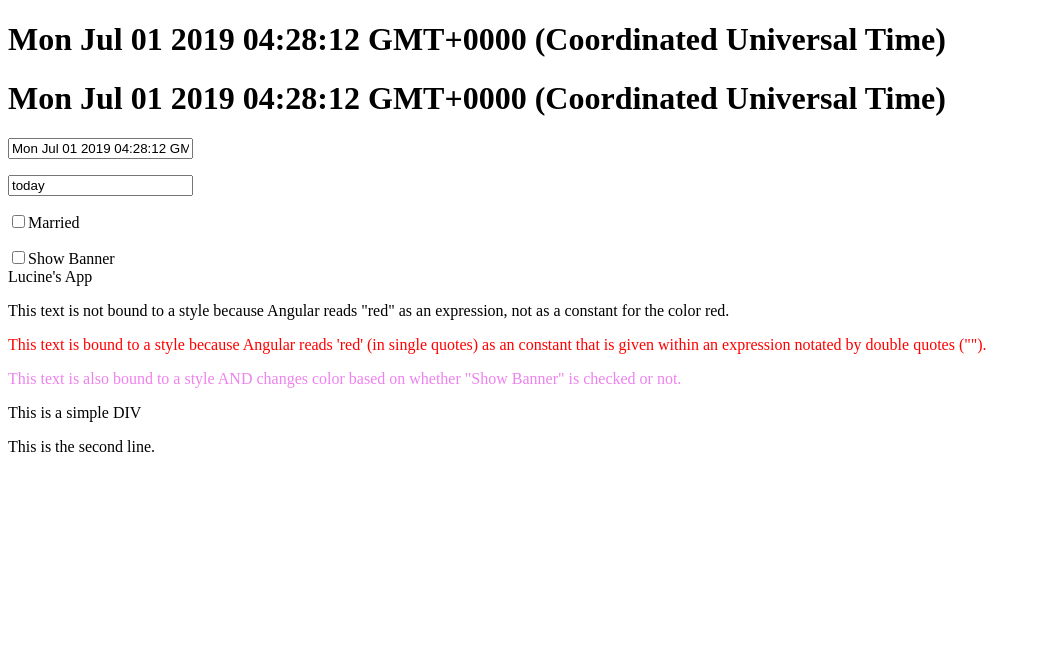
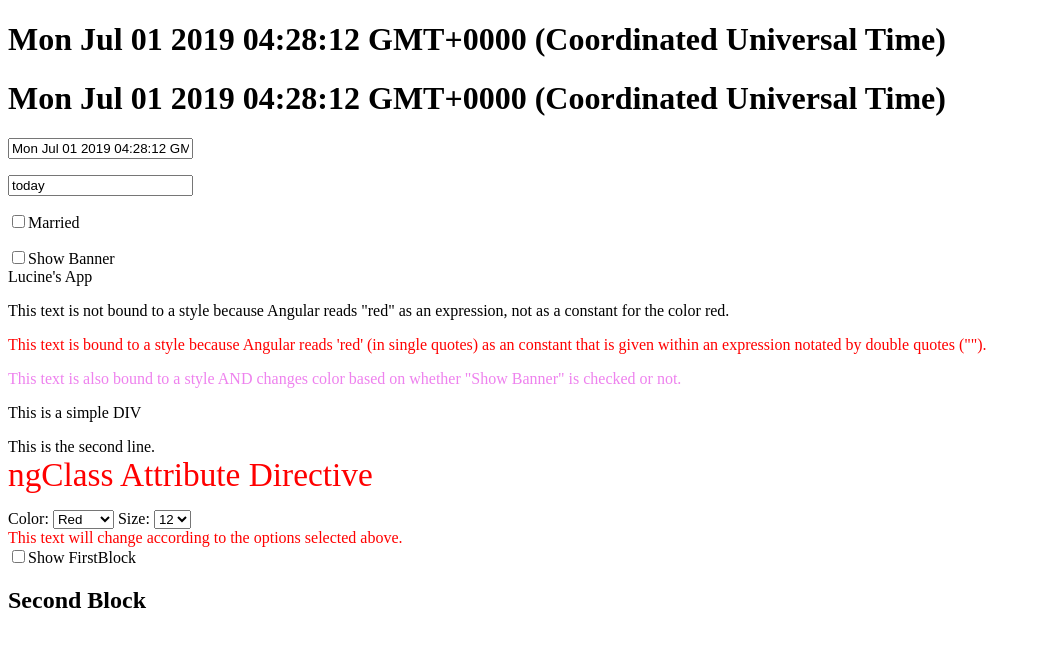
Before and after one commit to leolov2001/Angular-Practice, an Angular app: page / in a window 1280 px wide. Shown: the top 646 px of the page, without its empty margins (0-1041 px from the left). Built offline with nearby package versions, Linux system fonts and the light colour scheme.

Commit message:
Just added Pipes...need to practice on it.

```diff
--- a/src/app/binding/binding.component.css
+++ b/src/app/binding/binding.component.css
@@ -1 +1,2 @@
-.banner {font-size: 25pt;color: aqua; font-weight: 500}
+.banner {font-size: 25pt; font-weight: 500}
+.bright {color: red;}
--- a/src/app/binding/binding.component.html
+++ b/src/app/binding/binding.component.html
@@ -7,26 +7,62 @@
 <input type="text" [attr.value]="today" />
 <p></p>
 <input type="text" value="today" />
-
+<!-- property binding -->
 <p></p>
 <input type="checkbox" [checked]="isMarried" />Married
 <!--Checked is a property, not an attribute and so [attr.checked]="isMarried" will not work-->
 
+<!-- class  binding -->
 <p></p>
 <input type="checkbox" #banner (click)="null" />Show Banner
 <div [class.banner]="banner.checked">Lucine's App</div>
 
-
+<!-- style binding -->
 <p></p>
-<div [style.color]="red">This text is not bound to a style because Angular reads "red" as an expression, not as a constant for the color red.</div>
+<div [style.color]="red">This text is not bound to a style because Angular reads "red" as an expression, not as a
+    constant for the color red.</div>
 <p></p>
-<div [style.color]="'red'">This text is bound to a style because Angular reads 'red' (in single quotes) as an constant that is given within an expression notated by double quotes ("").</div>
+<div [style.color]="'red'">This text is bound to a style because Angular reads 'red' (in single quotes) as an constant
+    that is given within an expression notated by double quotes ("").</div>
 <p></p>
-<div [style.color]="banner.checked ? 'blue':'violet'">This text is also bound to a style AND changes color based on whether "Show Banner" is checked or not.</div>
+<div [style.color]="banner.checked ? 'blue':'violet'">This text is also bound to a style AND changes color based on
+    whether "Show Banner" is checked or not.</div>
 <p></p>
+<!-- event binding -->
 <div (mouseover)="showMouse($event)">
     This is a simple DIV
     <p></p>
     This is the second line.
 
 </div>
+
+<!-- ngClass attribute Directive -->
+<div [ngClass]="{'banner' : true, 'bright':true}">ngClass Attribute Directive</div>
+
+<!--Ex 7.1-->
+<p></p>
+
+Color: <select #color (click)="null">
+        <option value="red">Red</option>
+        <option value="green">Green</option>
+        <option value="yellow">Yellow</option>
+        <option value="cyan">Aqua</option>
+    </select>
+Size:
+<select #size (click)="null">
+        <option value="12pt">12</option>
+        <option value="14pt">14</option>
+        <option value="16pt">16</option>
+        <option value="24pt">24</option>
+    </select>
+
+<div [ngStyle]="{'color':color.value, 'font-size' : size.value}">
+    This text will change according to the options selected above.
+</div>
+
+<!--ngIf Structural Directive-->
+<input type="checkbox" #showFirstBlock (click)="null" />Show FirstBlock
+
+<h2 *ngIf="showFirstBlock.checked; then firstBlock; else secondBlock"></h2>
+<ng-template #firstBlock><h2>First Block</h2></ng-template>
+<ng-template #secondBlock><h2>Second Block</h2></ng-template>
--- a/src/app/binding/binding.component.ts
+++ b/src/app/binding/binding.component.ts
@@ -8,6 +8,7 @@ import { Component, OnInit } from '@angular/core';
 export class BindingComponent implements OnInit {
   today: Date;
   isMarried: boolean = false;
+
   constructor() {
     this.today = new Date();
   }
```
Also changed, not shown: src/app/pipes/brackets.pipe.ts (added, +14 -0 lines), src/app/pipes/pipesdemo.component.html (added, +26 -0 lines), src/app/pipes/pipesdemo.component.ts (added, +24 -0 lines).
